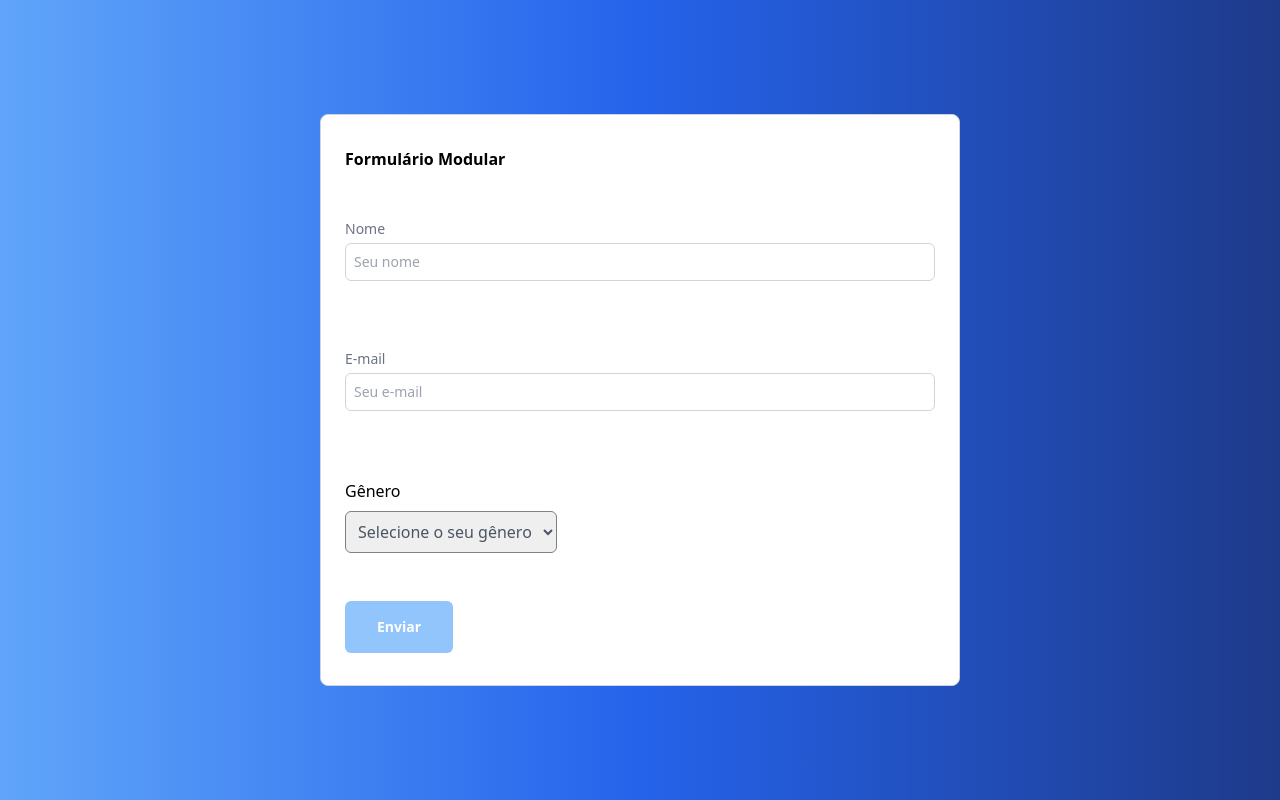
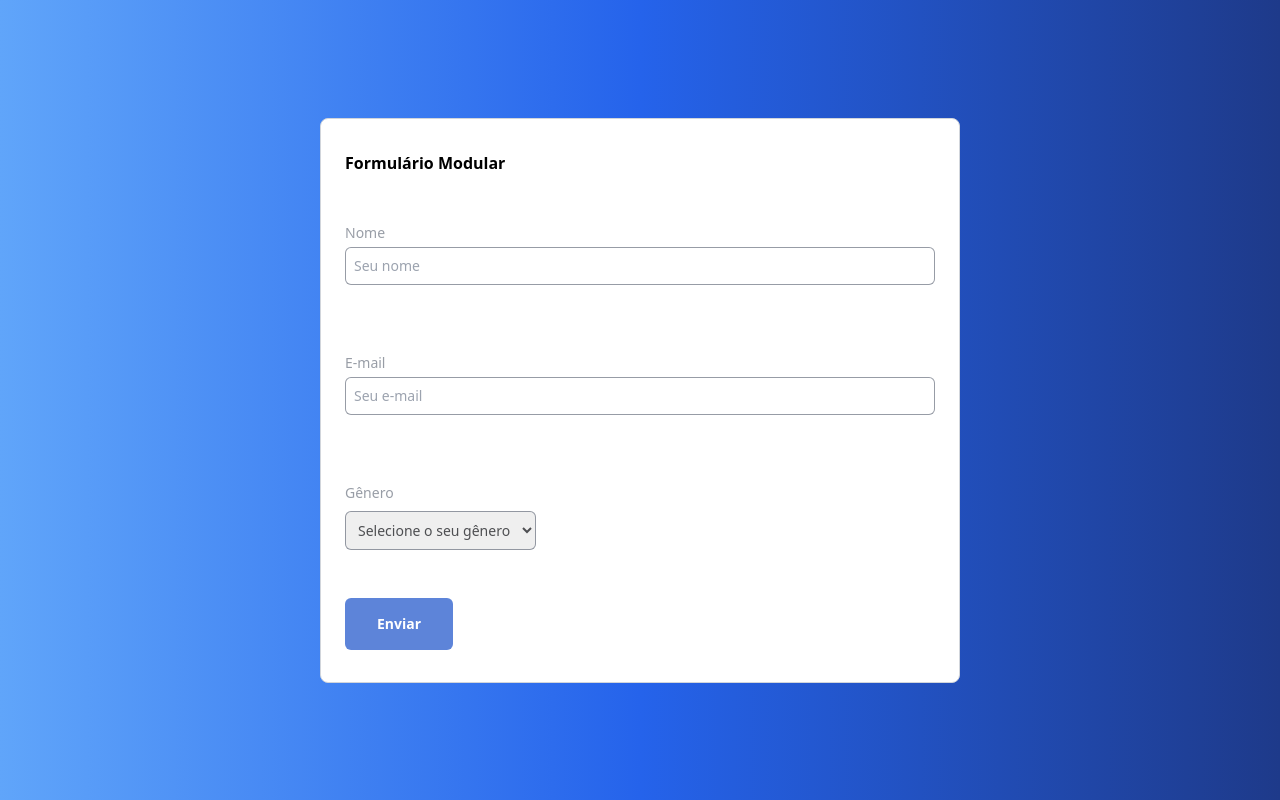
Before and after one commit to edusantsouza/formulario-nextjs, a Next.js app: page /ResponsiveForm in a window 1280 px wide. Built offline with nearby package versions, Linux system fonts and the light colour scheme.

Commit message:
change tailwind to css

```diff
--- a/src/pages/FormComponents/InputButton.js
+++ b/src/pages/FormComponents/InputButton.js
@@ -4,9 +4,8 @@ const InputButton = ({ value, disable }) => {
       type="submit"
       value={value}
       disabled={disable}
-      className={`px-8 py-4 rounded-md text-white
-    font-semibold ${!disable && "hover:bg-blue-600"} text-sm
-    ${!disable ? "bg-blue-500 cursor-pointer" : "bg-blue-300"} `}
+      className={`button ${!disable && "onhover"}
+    ${disable ? "btn-disabled" : null} `}
     />
   );
 };
--- a/src/pages/FormComponents/InputField.js
+++ b/src/pages/FormComponents/InputField.js
@@ -2,7 +2,7 @@ import { useState } from "react";
 
 const InputField = ({ label, placeholder, type, disable, setContent }) => {
   const [value, setValue] = useState("");
-  const [border, setBorder] = useState("border-gray-300");
+  const [border, setBorder] = useState("gray-border");
   const [message, setMessage] = useState("* Esse campo deve ser preenchido");
   const [visibility, setVisibility] = useState("invisible");
 
@@ -13,32 +13,30 @@ const InputField = ({ label, placeholder, type, disable, setContent }) => {
 
     if (event.target.value.trim() !== "") {
       if (!event.target.value.includes("@") && type.toLowerCase() === "email") {
-        setBorder("border-red-500");
+        setBorder("red-border");
         setMessage("* Esse campo deve possuir um e-mail válido");
         setVisibility("visible");
       } else {
         setVisibility("invisible");
-        setBorder("border-green-500");
+        setBorder("green-border");
       }
     } else {
-      setBorder("border-red-500");
+      setBorder("red-border");
       setVisibility("visible");
     }
   };
 
   return (
-    <div className="flex flex-col gap-1 max-w-screen-sm w-full">
-      <label className="text-sm text-gray-500">{label}</label>
+    <div className="form__input-wrapper">
+      <label>{label}</label>
       <input
         type={type}
-        className={`focus:outline-none focus:ring-2 focus:ring-blue-600
-           focus:border-transparent border text-sm rounded-md
-            ${!disable && "hover:border-blue-800"} p-2 ${border}`}
+        className={`${border}`}
         placeholder={placeholder}
         onChange={handleChange}
         disabled={disable}
       />
-      <span className={`text-xs text-red-500 ${visibility}`}>{message}</span>
+      <span className={`message-text ${visibility}`}>{message}</span>
     </div>
   );
 };
--- a/src/pages/FormComponents/SelectField.js
+++ b/src/pages/FormComponents/SelectField.js
@@ -5,20 +5,17 @@ const SelectField = ({ options, value, content, setContent }) => {
     setContent(event.target.value);
   };
   return (
-    <div className="flex gap-2 flex-col">
+    <div className="form__select-wrapper">
       <h2>{value}</h2>
       <select
         value={content}
         onChange={handleChange}
-        className="p-2 text-gray-600 border-gray-300 rounded-md focus:outline-none focus:ring-2 focus:ring-blue-600
-        focus:border-transparent"
-        style={{ border: "1px solid grey" }}
+        className="form__select"
+        style={{ border: "1px solid var(--light-gray)" }}
       >
-        <option className="p-2 " value="">
-          Selecione o seu gênero
-        </option>
+        <option value={""}>Selecione o seu gênero</option>
         {options.map((item, index) => (
-          <option className="p-2 text-gray-600" key={index} value={item}>
+          <option key={index} value={item}>
             {item}
           </option>
         ))}
--- a/src/pages/ResponsiveForm.js
+++ b/src/pages/ResponsiveForm.js
@@ -10,16 +10,21 @@ const ResponsiveForm = () => {
   const [itemSelect, setItemSelect] = useState("");
 
   useEffect(() => {
-    if (name !== "" && email !== "" && email.includes("@")) {
+    if (
+      name !== "" &&
+      itemSelect !== "" &&
+      email !== "" &&
+      email.includes("@")
+    ) {
       setButtonState(false);
     } else {
       setButtonState(true);
     }
-  });
+  }, [name, email, itemSelect]);
 
   const onFormSubmit = (e) => {
     e.preventDefault();
-    console.log(email, name);
+    console.log(name, email, itemSelect);
   };
 
   let optionsSelect = [
@@ -29,13 +34,8 @@ const ResponsiveForm = () => {
     "Prefiro não responder",
   ];
   return (
-    <form
-      action=""
-      onSubmit={onFormSubmit}
-      className="m-2 flex w-full flex-col px-6 py-8 bg-white rounded-lg
-       gap-12 border border-gray-300 items-start max-w-screen-sm w-screen"
-    >
-      <p className="font-semibold">Formulário Modular</p>
+    <form action="" onSubmit={onFormSubmit} className="form__style">
+      <p className="form__title">Formulário Modular</p>
 
       <InputField
         setContent={setName}
--- a/src/pages/_app.js
+++ b/src/pages/_app.js
@@ -1,4 +1,5 @@
 import "@/styles/globals.css";
+import "@/styles/form.css";
 
 export default function App({ Component, pageProps }) {
   return <Component {...pageProps} />;
--- /dev/null
+++ b/src/styles/form.css
@@ -0,0 +1,150 @@
+:root{
+  --border-color: #D1D5DB;
+  --white: #fff;
+  --red: red;
+  --green: green;
+  --light-gray: #6b7280b2;
+  --dark-gray: #4e4f52;
+  --dark-blue: rgb(41, 41, 158);
+  --ring-color: #1951c9;
+}
+
+
+
+/*Form Container Style*/
+.form__style {
+  display: flex;
+  padding-left: 1.5rem;
+  padding-right: 1.5rem;
+  padding-top: 2rem;
+  padding-bottom: 2rem;
+  margin: 0.5rem;
+  flex-direction: column;
+  gap: 3rem;
+  align-items: flex-start;
+  border-radius: 0.5rem;
+  border-width: 1px;
+  border-color: var(--border-color);
+  width: 100%;
+  width: 100vw;
+  max-width: 640px;
+  background-color: var(--white);
+}
+
+.form__title{
+  font-weight: 600;
+}
+
+
+/*Form Input Style*/
+.form__input-wrapper{
+  display: flex;
+  flex-direction: column;
+  gap: 0.25rem;
+  width: 100%;
+  max-width: 640px;
+}
+
+.form__input-wrapper label {
+  font-size: 0.875rem;
+  line-height: 1.25rem;
+  color: var(--light-gray);
+}
+
+.form__input-wrapper input {
+  padding: 0.5rem;
+  border-radius: 0.375rem;
+  font-size: 0.875rem;
+  line-height: 1.25rem;
+  transition: all .3s;
+}
+
+.form__input-wrapper input:hover {
+  border: 1px solid var(--dark-blue)
+}
+
+.form__input-wrapper input:focus {
+  outline-style: none;
+  box-shadow: inset 0 0 0 2px var(--ring-color);
+  border-color: transparent;
+}
+
+
+/*Form Select Style*/
+.form__select-wrapper{
+  display: flex;
+  flex-direction: column;
+  gap: 0.5rem;
+}
+
+.form__select-wrapper > h2 {
+  font-size: 0.875rem;
+  line-height: 1.25rem;
+  color: var(--light-gray);
+}
+
+.form__select{
+  padding: 0.5rem;
+  border-radius: 0.375rem;
+  border-color: var(--border-color);
+  color: var(--dark-gray);
+  font-size: 0.875rem;
+  line-height: 1.25rem;
+}
+
+.form__select option {
+    padding: 0.5rem;
+}
+
+
+/*Global Styles*/
+.message-text{
+  font-size: 0.75rem;
+  line-height: 1rem;
+  color: var(--red);
+}
+
+.button {
+  padding-top: 1rem;
+  padding-bottom: 1rem;
+  padding-left: 2rem;
+  padding-right: 2rem;
+  border-radius: 0.375rem;
+  font-weight: 600;
+  font-size: 0.875rem;
+  line-height: 1.25rem;
+  color: var(--white);
+  background-color: var(--ring-color);
+  cursor: pointer;
+  opacity: 1;
+  transition: all .3s;
+}
+
+.button.onhover:hover{
+  background-color: var(--dark-blue);
+}
+
+.btn-disabled {
+  opacity: .7;
+  cursor: not-allowed;
+}
+
+.red-border {
+  border: 1px solid var(--red);
+}
+
+.green-border{
+  border: 1px solid var(--green);
+}
+
+.gray-border{
+  border: 1px solid var(--light-gray);
+}
+
+.visibile{
+  visibility: visible;
+}
+
+.invisible {
+  visibility: hidden;
+}
```
